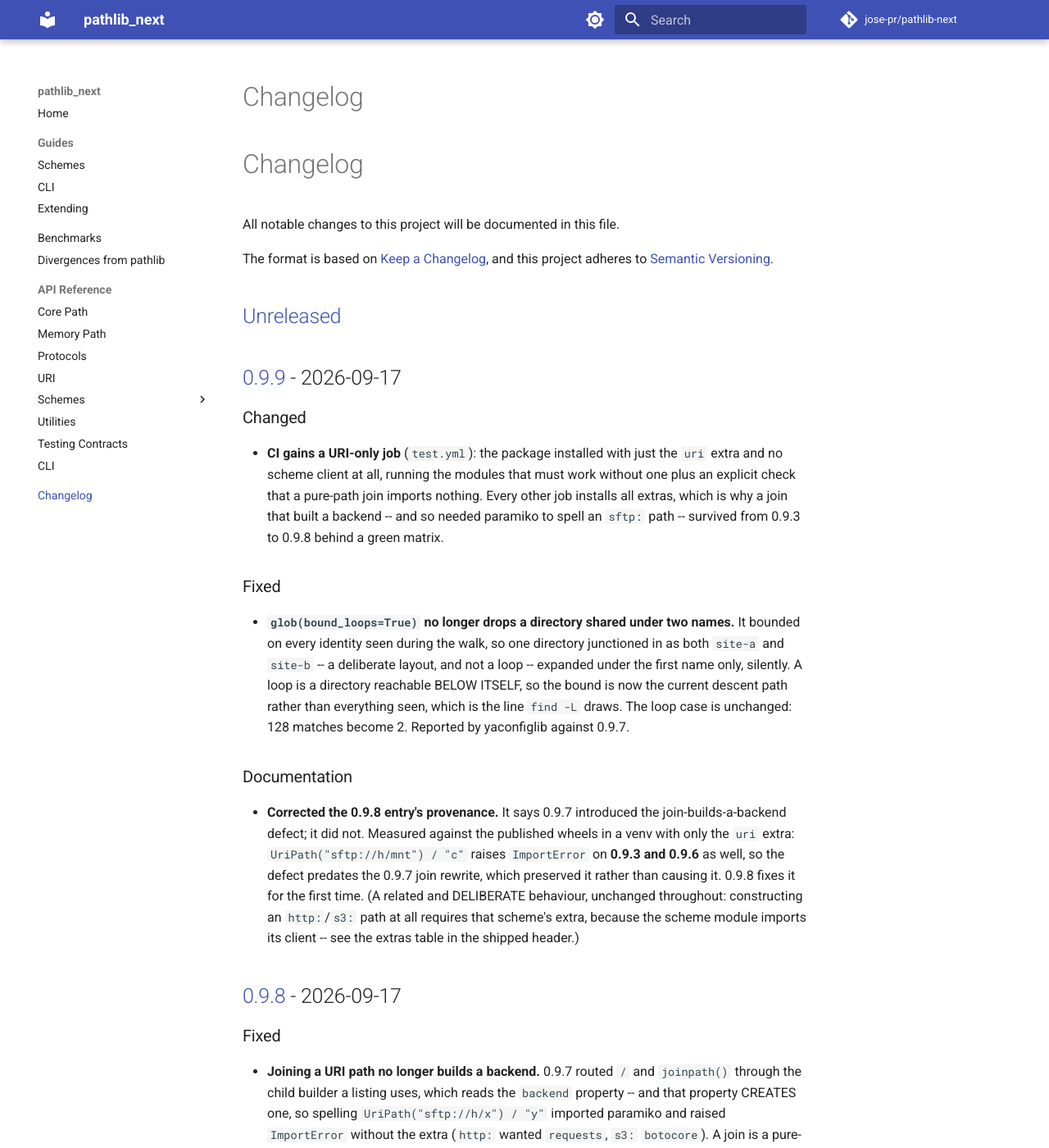
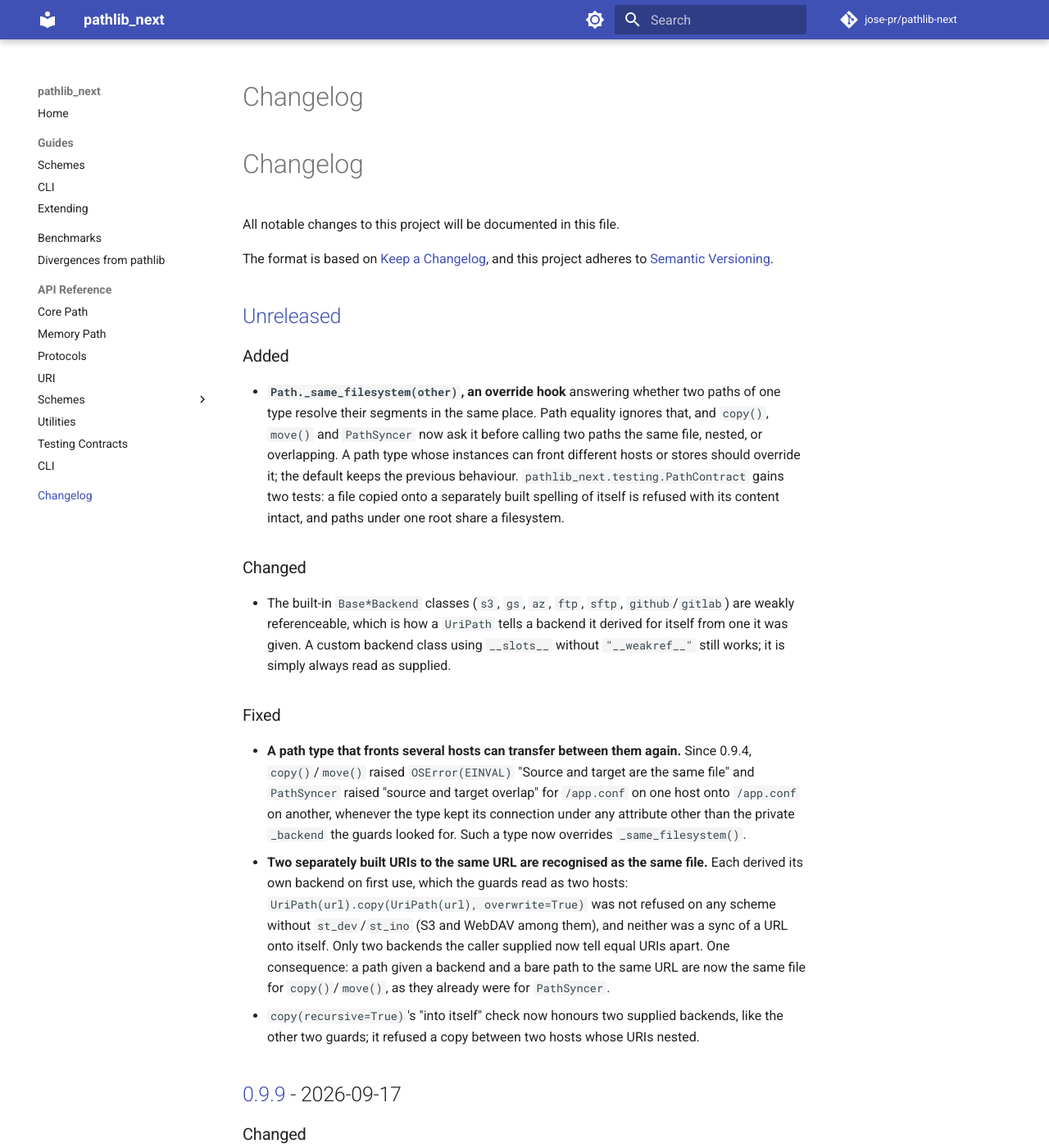
Before and after one commit to jose-pr/pathlib-next, an MkDocs documentation site: the page built from docs/changelog.md, in a window 1280 px wide and 1400 px high. Shown: the whole window at 82% size. Built offline with MkDocs 1.6.1 and Material for MkDocs 9.7.7, drawn with Linux system fonts in a browser that asks for light colours; comment, search, counter and statistics services are not loaded.

Commit message:
docs: document the _same_filesystem() hook and the URI same-file rule

```diff
--- a/CHANGELOG.md
+++ b/CHANGELOG.md
@@ -6,6 +6,43 @@ The format is based on [Keep a Changelog](https://keepachangelog.com/en/1.1.0/),
 and this project adheres to [Semantic Versioning](https://semver.org/).
 
 ## [Unreleased]
+
+### Added
+- **`Path._same_filesystem(other)`, an override hook** answering whether two
+  paths of one type resolve their segments in the same place. Path equality
+  ignores that, and `copy()`, `move()` and `PathSyncer` now ask it before
+  calling two paths the same file, nested, or overlapping. A path type whose
+  instances can front different hosts or stores should override it; the
+  default keeps the previous behaviour. `pathlib_next.testing.PathContract`
+  gains two tests: a file copied onto a separately built spelling of itself
+  is refused with its content intact, and paths under one root share a
+  filesystem.
+
+### Changed
+- The built-in `Base*Backend` classes (`s3`, `gs`, `az`, `ftp`, `sftp`,
+  `github`/`gitlab`) are weakly referenceable, which is how a `UriPath`
+  tells a backend it derived for itself from one it was given. A custom
+  backend class using `__slots__` without `"__weakref__"` still works; it is
+  simply always read as supplied.
+
+### Fixed
+- **A path type that fronts several hosts can transfer between them again.**
+  Since 0.9.4, `copy()`/`move()` raised `OSError(EINVAL)` "Source and target
+  are the same file" and `PathSyncer` raised "source and target overlap" for
+  `/app.conf` on one host onto `/app.conf` on another, whenever the type kept
+  its connection under any attribute other than the private `_backend` the
+  guards looked for. Such a type now overrides `_same_filesystem()`.
+- **Two separately built URIs to the same URL are recognised as the same
+  file.** Each derived its own backend on first use, which the guards read as
+  two hosts: `UriPath(url).copy(UriPath(url), overwrite=True)` was not
+  refused on any scheme without `st_dev`/`st_ino` (S3 and WebDAV among
+  them), and neither was a sync of a URL onto itself. Only two backends the
+  caller supplied now tell equal URIs apart. One consequence: a path given a
+  backend and a bare path to the same URL are now the same file for
+  `copy()`/`move()`, as they already were for `PathSyncer`.
+- `copy(recursive=True)`'s "into itself" check now honours two supplied
+  backends, like the other two guards; it refused a copy between two hosts
+  whose URIs nested.
 
 ## [0.9.9] - 2026-09-17
 
```
Also changed, not shown: docs/divergences.md (+2 -2 lines), docs/guides/extending.md (+32 -0 lines).
